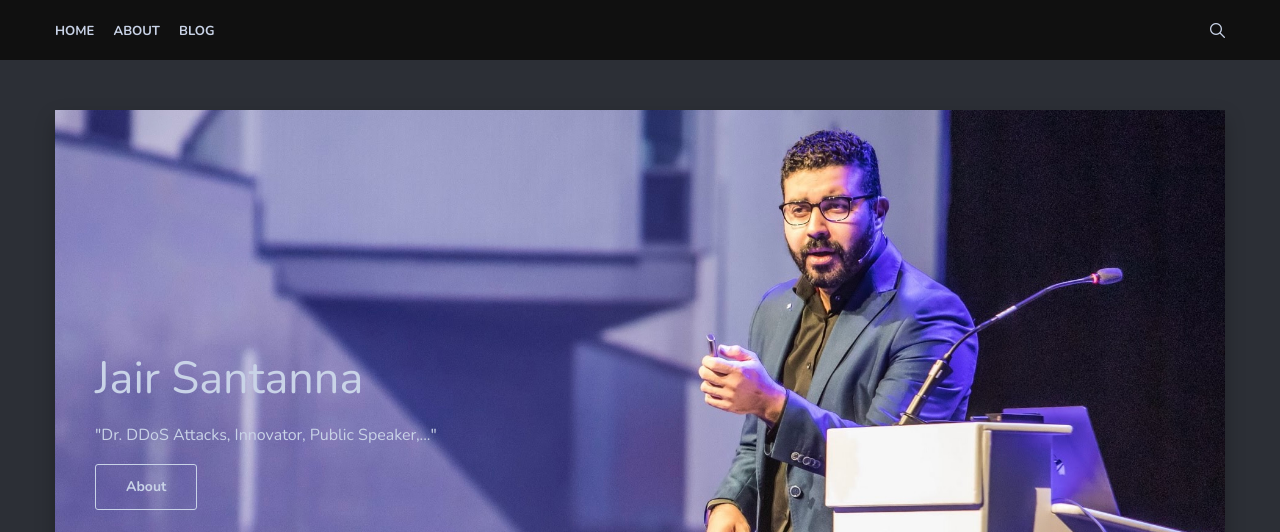
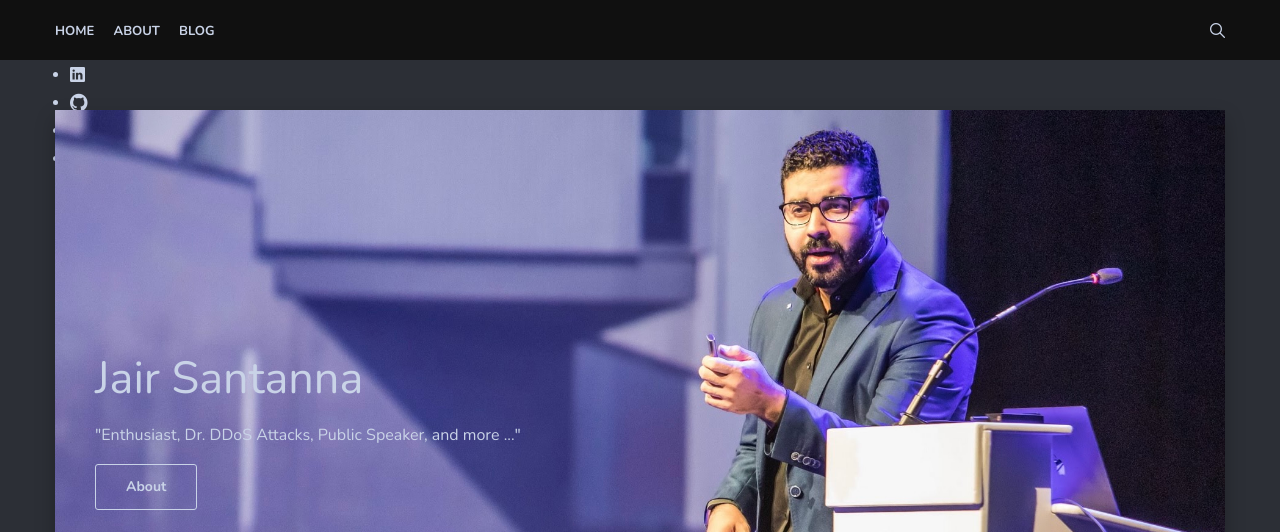
Before and after one commit to jjsantanna/jjsantanna.github.io, a Jekyll site: the page built from index.html, in a window 1280 px wide. Shown: the top 532 px of the page. Built offline with Jekyll 4.4.1, drawn with Linux system fonts in a browser that asks for light colours; nearby versions of some CDN libraries; the list of posts is cut into pages by our own code.

Commit message:
fixing stuff

```diff
--- a/_includes/header.html
+++ b/_includes/header.html
@@ -24,16 +24,14 @@
       </div>
   </div>
 
-  <div class="row">
-    <div class="search-box">
-      <ul>
-        <li><a href="{{ site.linkedin}}" class="social-profiles-link"><i class="ion ion-logo-linkedin"></i></a> </li>
-        <li><a href="{{ site.github}}" class="social-profiles-link"><i class="ion ion-logo-github"></i></a></li>
-        <li><a href="{{ site.twitter }}" class="social-profiles-link"><i class="ion ion-logo-twitter"></i></a></li>
-        <li><a href="{{ site.facebook }}" class="social-profiles-link"><i class="ion ion-logo-facebook"></i></a></li>
-      </ul>
-    </div>
-  </div>
+  <div class="nav-buttons">
+    <!-- Social Media Icons -->
+    <ul>
+      <li><a href="{{ site.linkedin }}" class="social-profiles-link"><i class="ion ion-logo-linkedin"></i></a></li>
+      <li><a href="{{ site.github }}" class="social-profiles-link"><i class="ion ion-logo-github"></i></a></li>
+      <li><a href="{{ site.twitter }}" class="social-profiles-link"><i class="ion ion-logo-twitter"></i></a></li>
+      <li><a href="{{ site.facebook }}" class="social-profiles-link"><i class="ion ion-logo-facebook"></i></a></li>
+    </ul>
 
   <div class="search">
     <div class="search-box">
@@ -43,4 +41,5 @@
       <ol id="js-results-container" class="search-results-list"></ol>
     </div>
   </div>
+  </div>
 </header>
--- a/index.html
+++ b/index.html
@@ -8,7 +8,7 @@
 				<div class="article-image-first" style="background-image: url({{"/img/01.jpg" | prepend: site.baseurl }})">
 					<div class="article-content-first">
 						<h2 class="article-title"><a href="{{ "/about/" | prepend: site.baseurl }}">Jair Santanna</a></h2>
-						<p>"Dr. DDoS Attacks, Innovator, Public Speaker,..."</p>
+						<p>"Enthusiast, Dr. DDoS Attacks, Public Speaker, and more ..."</p>
 						<a href="{{ "/about/" | prepend: site.baseurl }}" class="button read-more">About</a>
 					</div>
 				</div>
```
